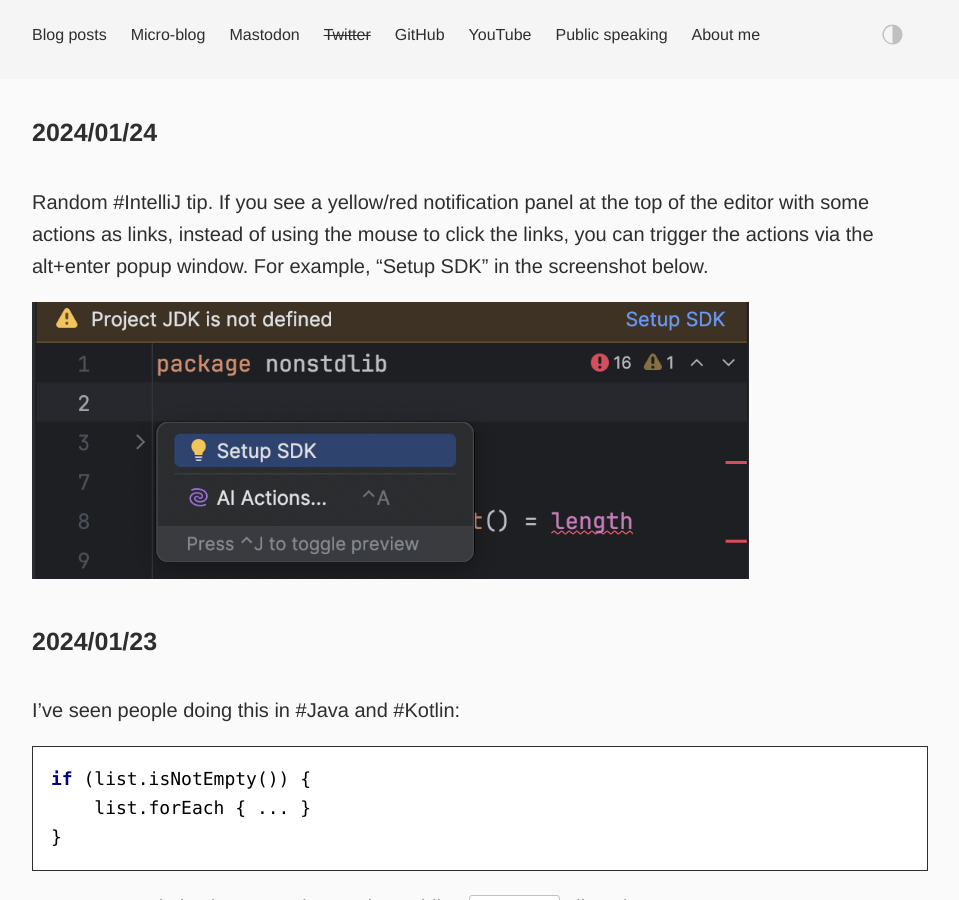
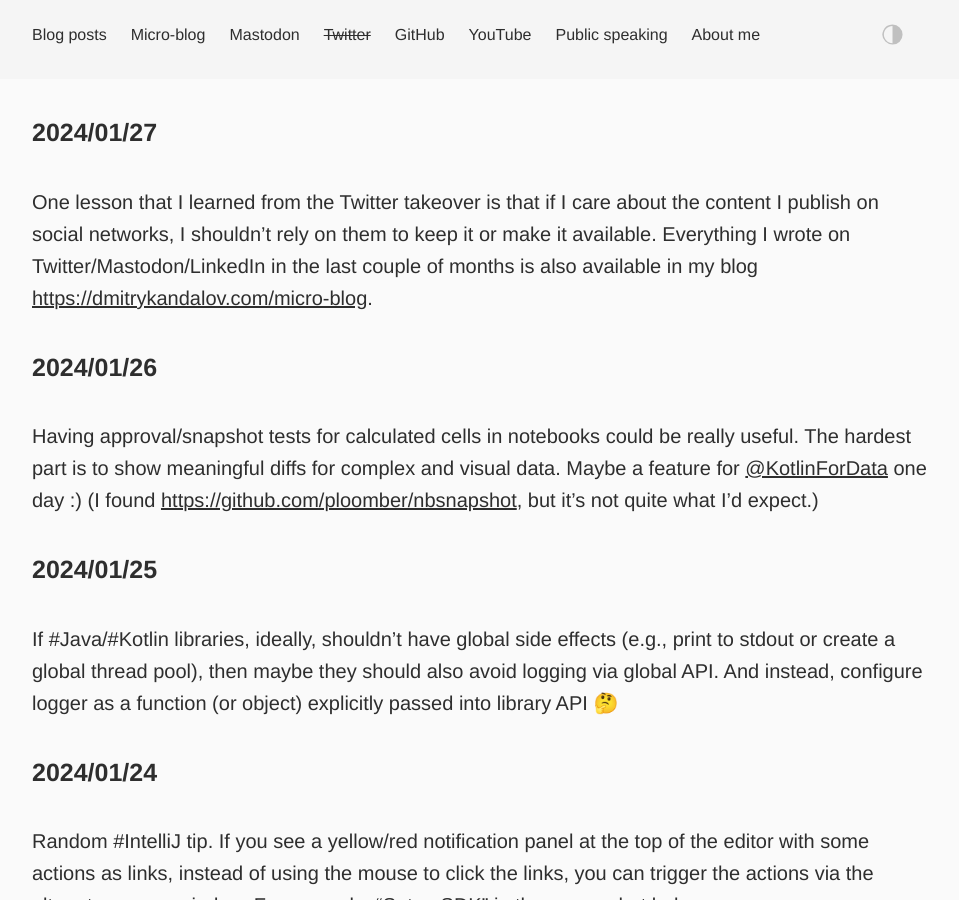
Before and after one commit to dkandalov/dkandalov.github.io, a Jekyll site: the page built from micro-blog.md, in a window 1280 px wide and 900 px high. Shown: the whole window, without its empty margins (160-1119 px from the left). Built offline with Jekyll 4.4.1, drawn with Linux system fonts in a browser that asks for light colours; some of the changed text lies outside the part shown.

Commit message:
updated micro-blog

```diff
--- a/micro-blog.md
+++ b/micro-blog.md
@@ -2,6 +2,15 @@
 layout: post
 permalink: /micro-blog/
 ---
+
+#### 2024/01/27
+One lesson that I learned from the Twitter takeover is that if I care about the content I publish on social networks, I shouldn't rely on them to keep it or make it available. Everything I wrote on Twitter/Mastodon/LinkedIn in the last couple of months is also available in my blog <https://dmitrykandalov.com/micro-blog>.
+
+#### 2024/01/26
+Having approval/snapshot tests for calculated cells in notebooks could be really useful. The hardest part is to show meaningful diffs for complex and visual data. Maybe a feature for [@KotlinForData](https://twitter.com/KotlinForData) one day :) (I found <https://github.com/ploomber/nbsnapshot>, but it's not quite what I'd expect.)
+
+#### 2024/01/25
+If #Java/#Kotlin libraries, ideally, shouldn't have global side effects (e.g., print to stdout or create a global thread pool), then maybe they should also avoid logging via global API. And instead, configure logger as a function (or object) explicitly passed into library API 🤔
 
 #### 2024/01/24
 Random #IntelliJ tip. If you see a yellow/red notification panel at the top of the editor with some actions as links, instead of using the mouse to click the links, you can trigger the actions via the alt+enter popup window. For example, "Setup SDK" in the screenshot below.
@@ -16,6 +25,10 @@ if (list.isNotEmpty()) {
 }
 </kotlin>
 Premature optimisation or prudent code avoiding `Iterator` allocation?
+
+=== Reply from [Brian Ziman](https://mastodon.social/@BrianZiman) ===
+
+Definitely a premature optimization. ArrayList doesn't allocate an iterator at all, nor does Guava's ImmutableList. I would guess most "good" classes have a pretty optimized forEach() method. If you're relying on the default implementation of Iterable.forEach() in some other less performant type, then this trivial optimization probably doesn't buy you anything at all, but costs you readability.
 
 #### 2024/01/22
 Pedantic alert 🤓🚨 Are there any docs saying that #Kotlin `val` actually means "value"? It's "local property" in [the language spec](https://kotlinlang.org/spec/declarations.html#local-property-declaration). "Property" in [the grammar](https://kotlinlang.org/docs/reference/grammar.html#propertyDeclaration). And "read-only local variable" in [the documentation](https://kotlinlang.org/docs/basic-syntax.html#variables).
```
